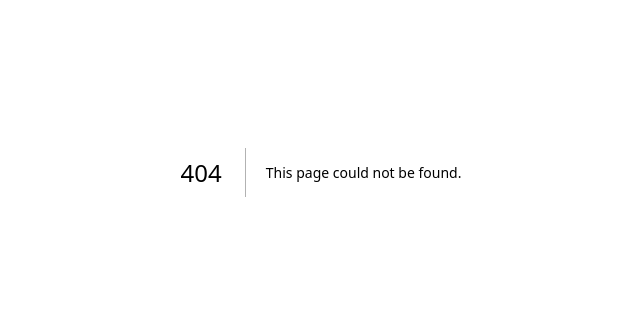
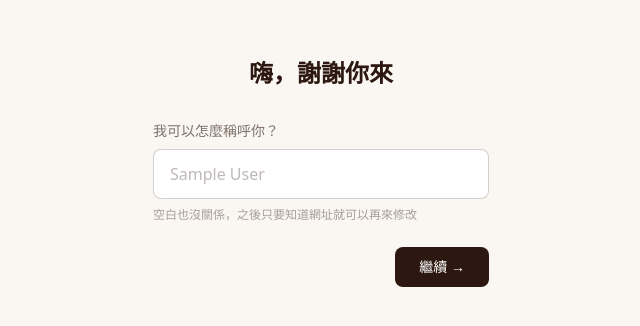
Before and after one commit to jjformosa/BuildBuildBuild, a Next.js app in the folder forlove10grams/: page /hajimede in a window 1280 px wide. Before the commit this address had no page. Shown: the part 228-554 px from the top of the page, without its empty margins (319-959 px from the left). Built offline with nearby package versions, Linux system fonts and the light colour scheme; no server answers; sample sign-in values are in the browser's storage.

Commit message:
feat:處理暱稱顯示

```diff
--- /dev/null
+++ b/forlove10grams/app/hajimede/page.tsx
@@ -0,0 +1,33 @@
+import { redirect } from 'next/navigation'
+import { auth } from '@/auth'
+import { HajimedeClient } from '@/components/hajimede-client'
+
+export default async function HajimePage({
+  searchParams,
+}: {
+  searchParams: Promise<{ callbackUrl?: string }>
+}) {
+  const session = await auth()
+  if (!session?.user) redirect('/login')
+
+  const { callbackUrl } = await searchParams
+  const destination =
+    callbackUrl?.startsWith('/') && !callbackUrl.startsWith('//')
+      ? callbackUrl
+      : '/dashboard'
+
+  return (
+    <main className="min-h-screen flex items-center justify-center bg-[#FAF7F2]">
+      <div className="w-full max-w-sm px-6 flex flex-col gap-8">
+        <div className="text-center flex flex-col gap-2">
+          <h1 className="text-2xl font-semibold text-[#2C1810]">嗨，謝謝你來</h1>
+        </div>
+
+        <HajimedeClient
+          defaultPlaceholder={session.user.nickname ?? (session.user.name ?? '')}
+          callbackUrl={destination}
+        />
+      </div>
+    </main>
+  )
+}
--- a/forlove10grams/app/read/[bookId]/page.tsx
+++ b/forlove10grams/app/read/[bookId]/page.tsx
@@ -3,6 +3,7 @@ import { auth } from '@/auth'
 import { dbConnect } from '@/lib/mongoose'
 import Book from '@/lib/models/book'
 import Page from '@/lib/models/page'
+import User from '@/lib/models/user'
 import { canEditBook } from '@/lib/access'
 import { ReadPageClient, type ReadPageData } from '@/components/read-page-client'
 
@@ -24,6 +25,10 @@ export default async function ReadBookPage({
   // Owners/editors always have access; any logged-in user can read published books
   const canAccess = canEditBook(userId, book) || book.published
   if (!canAccess) redirect('/dashboard')
+
+  const viewer = await User.findById(userId).lean()
+  const viewerNickname = viewer?.nickname ?? null
+  const viewerMyNickname = viewer?.myNickname ?? null
 
   const pageIds = book.pageOrder.map((id) => id.toString())
   const totalCount = pageIds.length
@@ -48,6 +53,8 @@ export default async function ReadBookPage({
       bookTitle={book.title}
       initialPages={initialPages}
       totalCount={totalCount}
+      viewerNickname={viewerNickname}
+      viewerMyNickname={viewerMyNickname}
     />
   )
 }
--- /dev/null
+++ b/forlove10grams/components/hajimede-client.tsx
@@ -0,0 +1,61 @@
+'use client'
+
+import { useState } from 'react'
+import { useRouter } from 'next/navigation'
+
+type Props = {
+  defaultPlaceholder: string
+  callbackUrl: string
+}
+
+export function HajimedeClient({ defaultPlaceholder, callbackUrl }: Props) {
+  const router = useRouter()
+  const [nickname, setNickname] = useState('')
+  const [isSubmitting, setIsSubmitting] = useState(false)
+
+  async function handleSubmit(e: React.FormEvent) {
+    e.preventDefault()
+    setIsSubmitting(true)
+    try {
+      const res = await fetch('/api/user/nickname', {
+        method: 'PATCH',
+        headers: { 'Content-Type': 'application/json' },
+        body: JSON.stringify({ nickname }),
+      })
+      if (!res.ok) throw new Error('Failed to save nickname')
+      router.push(callbackUrl)
+    } catch {
+      setIsSubmitting(false)
+    }
+  }
+
+  return (
+    <form onSubmit={handleSubmit} className="flex flex-col gap-6">
+      <div className="flex flex-col gap-2">
+        <label htmlFor="nickname" className="text-sm text-[#2C1810]/60">
+          我可以怎麼稱呼你？
+        </label>
+        <input
+          id="nickname"
+          type="text"
+          value={nickname}
+          onChange={(e) => setNickname(e.target.value)}
+          placeholder={defaultPlaceholder}
+          disabled={isSubmitting}
+          className="rounded-lg border border-[#2C1810]/20 bg-white px-4 py-3 text-[#2C1810] placeholder:text-[#2C1810]/30 focus:border-[#2C1810]/40 focus:outline-none focus:ring-1 focus:ring-[#2C1810]/20"
+        />
+        <p className="text-xs text-[#2C1810]/40">
+          空白也沒關係，之後只要知道網址就可以再來修改
+        </p>
+      </div>
+
+      <button
+        type="submit"
+        disabled={isSubmitting}
+        className="self-end rounded-lg bg-[#2C1810] px-6 py-2.5 text-sm font-medium text-white transition-opacity hover:opacity-80 disabled:opacity-50"
+      >
+        {isSubmitting ? '...' : '繼續 →'}
+      </button>
+    </form>
+  )
+}
--- a/forlove10grams/components/read-page-client.tsx
+++ b/forlove10grams/components/read-page-client.tsx
@@ -10,6 +10,7 @@ import { VideoPlayer } from '@/components/video-player'
 import { useReadProgress } from '@/hooks/use-read-progress'
 import { useInfiniteScroll } from '@/hooks/use-infinite-scroll'
 import { useActivePage } from '@/hooks/use-active-page'
+import { resolveSlots } from '@/lib/resolve-slots'
 
 const ReactMarkdown = dynamic(() => import('react-markdown'), {
   ssr: false,
@@ -28,9 +29,11 @@ type Props = {
   bookTitle: string
   initialPages: ReadPageData[]
   totalCount: number
+  viewerNickname: string | null
+  viewerMyNickname: string | null
 }
 
-export function ReadPageClient({ bookId, bookTitle, initialPages, totalCount }: Props) {
+export function ReadPageClient({ bookId, bookTitle, initialPages, totalCount, viewerNickname, viewerMyNickname }: Props) {
   const scrollContainerRef = useRef<HTMLElement>(null)
 
   const fetchMore = useCallback(
@@ -69,7 +72,7 @@ export function ReadPageClient({ bookId, bookTitle, initialPages, totalCount }:
   const tocPages: TocPage[] = pages.map((p, i) => ({
     _id: p._id,
     type: p.type,
-    content: p.content,
+    content: resolveSlots(p.content, viewerNickname, viewerMyNickname),
     index: i,
   }))
 
@@ -111,7 +114,7 @@ export function ReadPageClient({ bookId, bookTitle, initialPages, totalCount }:
                   {page.content && (
                     <div className="mt-6 text-sm leading-relaxed text-[#2C1810]/80 [&_blockquote]:border-l-2 [&_blockquote]:border-[#2C1810]/20 [&_blockquote]:pl-3 [&_blockquote]:italic [&_h1]:mb-1 [&_h1]:text-xl [&_h1]:font-semibold [&_h1]:text-[#2C1810] [&_h2]:mb-1 [&_h2]:text-lg [&_h2]:font-semibold [&_h3]:font-medium [&_ol]:mt-2 [&_ol]:list-decimal [&_ol]:pl-5 [&_p]:mt-3 [&_strong]:font-semibold [&_ul]:mt-2 [&_ul]:list-disc [&_ul]:pl-5">
                       <ReactMarkdown remarkPlugins={[remarkGfm]}>
-                        {page.content}
+                        {resolveSlots(page.content, viewerNickname, viewerMyNickname)}
                       </ReactMarkdown>
                     </div>
                   )}
--- /dev/null
+++ b/forlove10grams/lib/resolve-slots.ts
@@ -0,0 +1,12 @@
+export function resolveSlots(
+  content: string,
+  nickname: string | null,
+  myNickname: string | null
+): string {
+  const effectiveMyNickname = myNickname || nickname || '你'
+  const effectiveNickname = nickname || '你'
+
+  return content
+    .replaceAll('${MyNickname}', effectiveMyNickname)
+    .replaceAll('${Nickname}', effectiveNickname)
+}
--- /dev/null
+++ b/forlove10grams/openspec/changes/archive/2026-05-16-reader-nickname/tasks.md
@@ -0,0 +1,25 @@
+## 1. Data Model
+
+- [x] 1.1 `lib/models/user.ts`：`IUser` 新增 `nickname: string | null` 與 `myNickname: string | null`，schema 預設均為 `null`
+- [x] 1.2 `types/next-auth.d.ts`：`User` interface 新增 `nickname?: string | null`；`Session.user` 新增 `nicknameIsSet: boolean`
+- [x] 1.3 `auth.ts` session callback：加入 `session.user.nicknameIsSet = user.nickname !== null && user.nickname !== undefined`
+
+## 2. API
+
+- [x] 2.1 建立 `app/api/user/nickname/route.ts`：`PATCH` endpoint，讀取 body `{ nickname: string }`，更新當前 session user 的 `User.nickname`，回傳 200
+
+## 3. Middleware
+
+- [x] 3.1 建立 `middleware.ts`：攔截保護路由（排除 `/login`, `/hajimede`, `/api/auth/**`, `/_next/**`, `/favicon.ico`）；若 session 存在且 `nicknameIsSet === false`，redirect 到 `/hajimede?callbackUrl=<request.nextUrl.pathname>`；未登入者照常 redirect `/login`
+
+## 4. Hajimede 頁面
+
+- [x] 4.1 建立 `app/hajimede/page.tsx`：server component，從 session 取得 `user.name` 作為 placeholder 傳給 client
+- [x] 4.2 建立 `components/hajimede-client.tsx`：client component，包含暱稱輸入框（placeholder = session name 或空白）、送出後呼叫 `PATCH /api/user/nickname`，完成後 redirect 到 `callbackUrl ?? '/dashboard'`
+- [x] 4.3 Hajimede 頁面文案與 layout：依照 design.md 設計（暖色調，與現有 app 風格一致）
+
+## 5. Read Page Slot 替換
+
+- [x] 5.1 建立 `lib/resolve-slots.ts`：純函式 `resolveSlots(content: string, nickname: string | null, myNickname: string | null): string`，實作 `${Nickname}` 與 `${MyNickname}` 替換規則
+- [x] 5.2 `app/read/[bookId]/page.tsx`：從 DB 載入 viewer 的 `User`（`nickname`, `myNickname`），傳入 `ReadPageClient` 作為 `viewerNickname` / `viewerMyNickname` props
+- [x] 5.3 `components/read-page-client.tsx`：接收 `viewerNickname` / `viewerMyNickname` props，在每個 page 的 `page.content` 傳入 `<ReactMarkdown>` 前先呼叫 `resolveSlots`
--- a/forlove10grams/openspec/changes/reader-nickname/tasks.md
+++ /dev/null
@@ -1,25 +0,0 @@
-## 1. Data Model
-
-- [x] 1.1 `lib/models/user.ts`：`IUser` 新增 `nickname: string | null` 與 `myNickname: string | null`，schema 預設均為 `null`
-- [x] 1.2 `types/next-auth.d.ts`：`User` interface 新增 `nickname?: string | null`；`Session.user` 新增 `nicknameIsSet: boolean`
-- [x] 1.3 `auth.ts` session callback：加入 `session.user.nicknameIsSet = user.nickname !== null && user.nickname !== undefined`
-
-## 2. API
-
-- [x] 2.1 建立 `app/api/user/nickname/route.ts`：`PATCH` endpoint，讀取 body `{ nickname: string }`，更新當前 session user 的 `User.nickname`，回傳 200
-
-## 3. Middleware
-
-- [ ] 3.1 建立 `middleware.ts`：攔截保護路由（排除 `/login`, `/hajimede`, `/api/auth/**`, `/_next/**`, `/favicon.ico`）；若 session 存在且 `nicknameIsSet === false`，redirect 到 `/hajimede?callbackUrl=<request.nextUrl.pathname>`；未登入者照常 redirect `/login`
-
-## 4. Hajimede 頁面
-
-- [ ] 4.1 建立 `app/hajimede/page.tsx`：server component，從 session 取得 `user.name` 作為 placeholder 傳給 client
-- [ ] 4.2 建立 `components/hajimede-client.tsx`：client component，包含暱稱輸入框（placeholder = session name 或空白）、送出後呼叫 `PATCH /api/user/nickname`，完成後 redirect 到 `callbackUrl ?? '/dashboard'`
-- [ ] 4.3 Hajimede 頁面文案與 layout：依照 design.md 設計（暖色調，與現有 app 風格一致）
-
-## 5. Read Page Slot 替換
-
-- [ ] 5.1 建立 `lib/resolve-slots.ts`：純函式 `resolveSlots(content: string, nickname: string | null, myNickname: string | null): string`，實作 `${Nickname}` 與 `${MyNickname}` 替換規則
-- [ ] 5.2 `app/read/[bookId]/page.tsx`：從 DB 載入 viewer 的 `User`（`nickname`, `myNickname`），傳入 `ReadPageClient` 作為 `viewerNickname` / `viewerMyNickname` props
-- [ ] 5.3 `components/read-page-client.tsx`：接收 `viewerNickname` / `viewerMyNickname` props，在每個 page 的 `page.content` 傳入 `<ReactMarkdown>` 前先呼叫 `resolveSlots`
```
Also changed, not shown: forlove10grams/openspec/changes/archive/2026-05-16-reader-nickname/.openspec.yaml (renamed from forlove10grams/openspec/changes/reader-nickname/.openspec.yaml), forlove10grams/openspec/changes/archive/2026-05-16-reader-nickname/design.md (renamed from forlove10grams/openspec/changes/reader-nickname/design.md), forlove10grams/openspec/changes/archive/2026-05-16-reader-nickname/proposal.md (renamed from forlove10grams/openspec/changes/reader-nickname/proposal.md), forlove10grams/openspec/changes/archive/2026-05-16-reader-nickname/specs/auth/spec.md (renamed from forlove10grams/openspec/changes/reader-nickname/specs/auth/spec.md), forlove10grams/openspec/changes/archive/2026-05-16-reader-nickname/specs/reader-nickname/spec.md (renamed from forlove10grams/openspec/changes/reader-nickname/specs/reader-nickname/spec.md), 2 other files (tests, documents, lock files or other folders).
